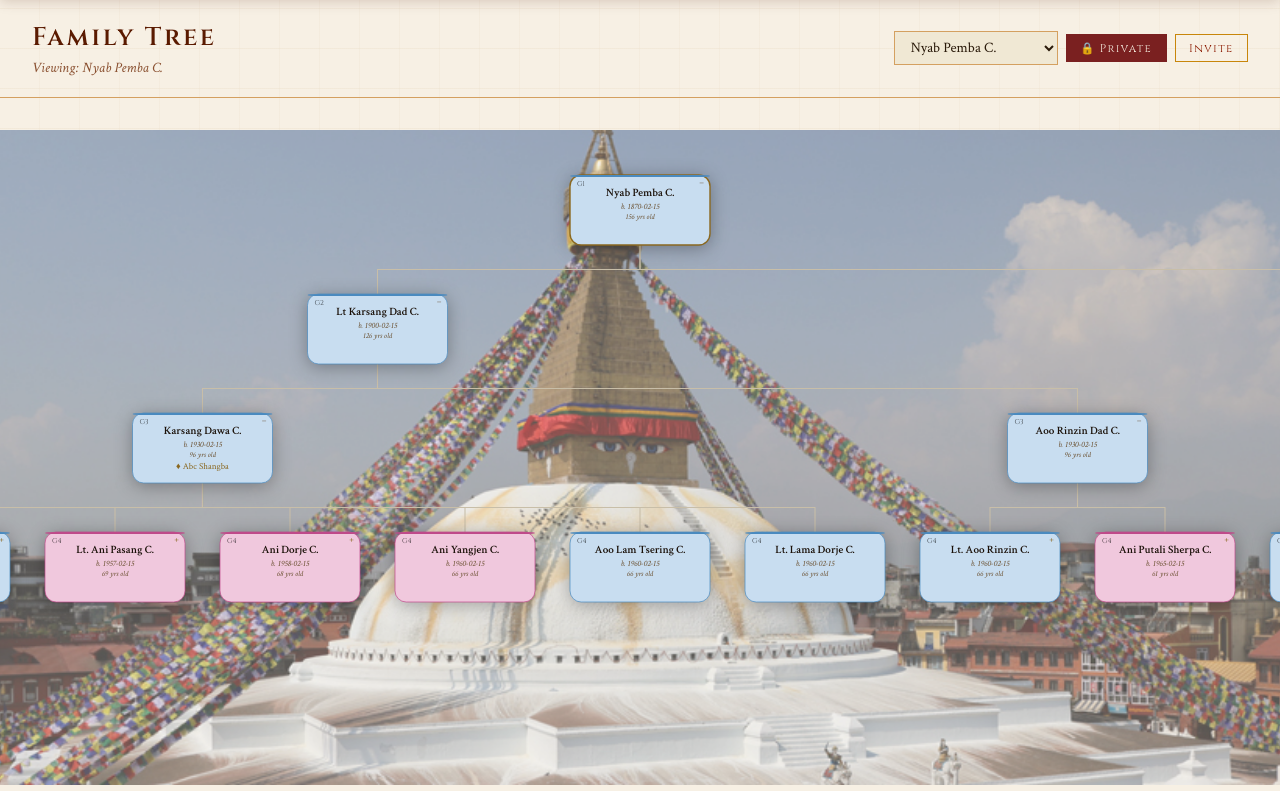
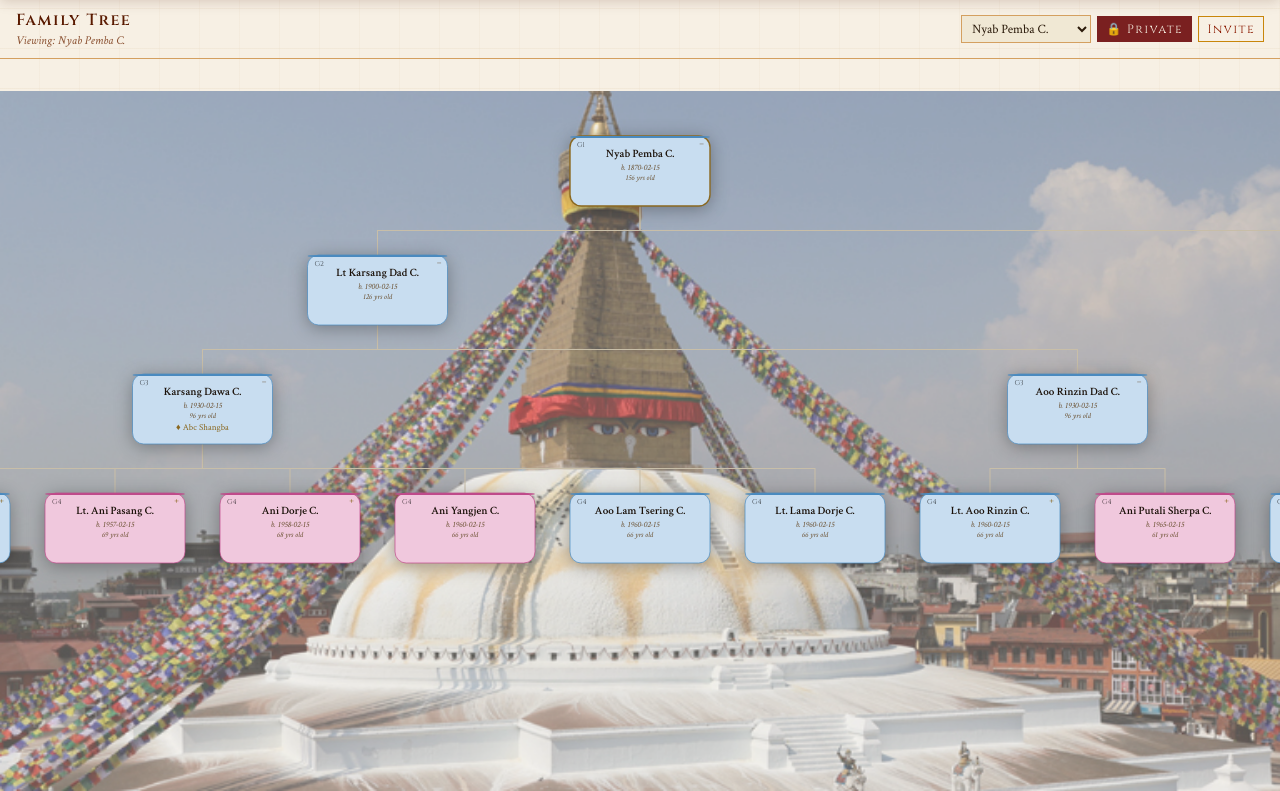
Before and after one commit to czen-hub/family_tree, a Django app: page /accounts/tree/ in a window 1280 px wide. Shown: the part 72-863 px from the top of the page. Run offline with Django 5.2, Linux system fonts and the light colour scheme; a user stored in the database is signed in; data comes from the database, SQL or seed files in the repository; some libraries are stand-ins or nearby versions.

Commit message:
compact header and cover background

```diff
--- a/accounts/templates/accounts/visual_tree.html
+++ b/accounts/templates/accounts/visual_tree.html
@@ -2,34 +2,35 @@
 {% load static %}
 {% block title %}LINK ROOT — Family Tree{% endblock %}
 {% block content %}
-<div class="page-header" style="padding:1.25rem 2rem; border-bottom:1px solid var(--border); display:flex; align-items:center; justify-content:space-between; position:relative; z-index:1; flex-wrap:wrap; gap:0.75rem;">
-  <div>
-    <div class="page-title">Family Tree</div>
-    <div id="breadcrumb" style="color:var(--text-dim); font-style:italic; font-size:0.9rem; margin-top:0.2rem;"></div>
+
+<div class="page-header" style="padding:0.6rem 1rem; border-bottom:1px solid var(--border); display:flex; align-items:center; justify-content:space-between; position:relative; z-index:1; flex-wrap:nowrap; gap:0.5rem; overflow-x:auto;">
+  <div style="white-space:nowrap; min-width:0;">
+    <div class="page-title" style="font-size:1rem;">Family Tree</div>
+    <div id="breadcrumb" style="color:var(--text-dim); font-style:italic; font-size:0.75rem; margin-top:0.1rem; white-space:nowrap; overflow:hidden; text-overflow:ellipsis; max-width:160px;"></div>
   </div>
-  <div style="display:flex; gap:0.5rem; align-items:center; flex-wrap:wrap;">
-    <select id="member-jump" style="background:var(--surface2); border:1px solid var(--border); color:var(--text); padding:0.35rem 0.75rem; font-family:Crimson Text,serif; font-size:0.9rem; outline:none; cursor:pointer;">
-      <option value="">Jump to member...</option>
+  <div style="display:flex; gap:0.4rem; align-items:center; flex-wrap:nowrap;">
+    <select id="member-jump" style="background:var(--surface2); border:1px solid var(--border); color:var(--text); padding:0.25rem 0.4rem; font-family:Crimson Text,serif; font-size:0.8rem; outline:none; cursor:pointer; max-width:130px;">
+      <option value="">Jump...</option>
     </select>
 
     <form method="post" action="{% url 'toggle_privacy' %}" style="margin:0;">
       {% csrf_token %}
       <input type="hidden" name="next" value="{% url 'visual_tree' %}">
-      <button type="submit" class="btn btn-sm"
-        style="{% if profile.tree_public %}background:#4a7a50; color:#f5ede0; border-color:#4a7a50;{% else %}background:#7A2020; color:#f5ede0; border-color:#7A2020;{% endif %}">
+      <button type="submit" class="btn btn-sm" style="font-size:0.75rem; padding:0.25rem 0.5rem; white-space:nowrap; {% if profile.tree_public %}background:#4a7a50; color:#f5ede0; border-color:#4a7a50;{% else %}background:#7A2020; color:#f5ede0; border-color:#7A2020;{% endif %}">
         {% if profile.tree_public %}🌐 Public{% else %}🔒 Private{% endif %}
       </button>
     </form>
 
     {% if profile.tree_public %}
-    <a href="{% url 'public_tree' request.user.username %}" target="_blank" class="btn btn-sm">Share Link</a>
+    <a href="{% url 'public_tree' request.user.username %}" target="_blank" class="btn btn-sm" style="font-size:0.75rem; padding:0.25rem 0.5rem;">Share</a>
     {% endif %}
 
-    <a href="{% url 'invite_send' %}" class="btn btn-sm">Invite</a>
+    <a href="{% url 'invite_send' %}" class="btn btn-sm" style="font-size:0.75rem; padding:0.25rem 0.5rem;">Invite</a>
   </div>
 </div>
 
-<div id="tree-container" style="position:relative; z-index:1; width:100%; height:calc(100vh - 145px); overflow:hidden; background:#ede8de; background-image:url('{% static "accounts/boudha.jpeg" %}'); background-size:auto 100%; background-position:center center; background-repeat:no-repeat;">  <div style="position:absolute; inset:0; background:rgba(237,232,222,0.35); z-index:0; pointer-events:none;"></div>
+<div id="tree-container" style="position:relative; z-index:1; width:100%; height:calc(100vh - 100px); overflow:hidden; background:#ede8de; background-image:url('{% static "accounts/boudha.jpeg" %}'); background-size:cover; background-position:center center; background-repeat:no-repeat;">
+  <div style="position:absolute; inset:0; background:rgba(237,232,222,0.35); z-index:0; pointer-events:none;"></div>
   <div id="loading" style="position:absolute; inset:0; display:flex; align-items:center; justify-content:center; z-index:2;">
     <div style="font-family:'Cinzel',serif; font-size:0.9rem; color:#7a6430; letter-spacing:0.15em; animation:pulse 1.5s ease-in-out infinite;">TRACING LINEAGE…</div>
   </div>
@@ -53,12 +54,12 @@
 
   @media (max-width: 768px) {
     #tree-container {
-      height: calc(100vh - 110px) !important;
-      background-size: contain !important;
+      height: calc(100vh - 100px) !important;
+      background-size: cover !important;
       background-position: center center !important;
     }
     .page-header {
-      padding: 0.75rem 1rem !important;
+      padding: 0.5rem 0.75rem !important;
     }
     #tooltip {
       display: none;
@@ -131,7 +132,7 @@ async function loadTree(memberId) {
 
 function populateJump(members, focusedId) {
   const sel = document.getElementById('member-jump');
-  sel.innerHTML = '<option value="">Jump to member...</option>';
+  sel.innerHTML = '<option value="">Jump...</option>';
   members.forEach(m => {
     const opt = document.createElement('option');
     opt.value = m.id; opt.textContent = m.name;
@@ -335,9 +336,9 @@ function redraw() {
       else                                  { manualCollapsed.add(d.id); }
       redraw();
       const container = document.getElementById('tree-container');
-      const W = container.clientWidth, H = container.clientHeight;
+      const W = container.clientWidth;
       const tx = W/2 - d._x * currentScale;
-      const ty = H/2 - d._y * currentScale;
+      const ty = 80 - d._y * currentScale;
       d3.select('#tree-svg').transition().duration(500)
         .call(zoomBehavior.transform, d3.zoomIdentity.translate(tx, ty).scale(currentScale));
     } else {
@@ -369,15 +370,14 @@ function redraw() {
     })
     .on('mouseleave', () => tooltip.style.opacity = 0);
 
-  /* initial position */
-  /* initial position */
+  /* initial position — root node near top center */
   if (!zoomBehavior._initialized) {
     const focusNode = uniqueNodes.find(n => n.id === currentId);
     const fx = focusNode ? focusNode._x : 0;
     const fy = focusNode ? focusNode._y : 0;
     const tx = W/2 - fx * currentScale;
-    const ty = 80 - fy * currentScale;  // fixed top offset instead of H fraction
-    svg.call(zoomBehavior.transform, d3.zoomIdentity.translate(tx,ty).scale(currentScale));
+    const ty = 80 - fy * currentScale;
+    svg.call(zoomBehavior.transform, d3.zoomIdentity.translate(tx, ty).scale(currentScale));
     zoomBehavior._initialized = true;
   } else if (savedTransform) {
     svg.call(zoomBehavior.transform, savedTransform);
```
